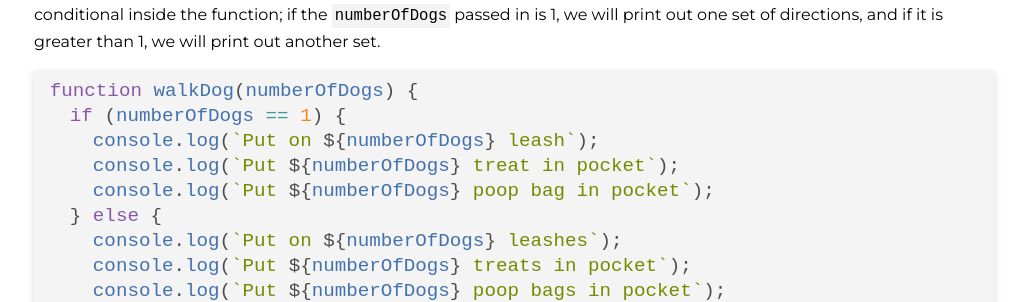
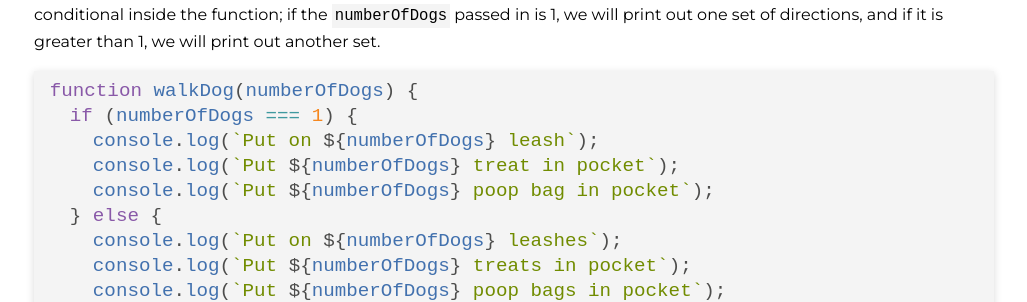
Before and after one commit to ameseee/kwk-curriculum-site, a Jekyll site: the page built from web-app/lessons/js-functions/index.md, in a window 1280 px wide and 900 px high, scrolled down 5384 px. Shown: the part 155-457 px from the top of the window, without its empty margins (126-1153 px from the left). Built offline with Jekyll 4.4.1, drawn with Linux system fonts in a browser that asks for light colours; nearby versions of some CDN libraries.

Commit message:
Change loose equals to strict equals

````diff
--- a/web-app/lessons/js-functions/index.md
+++ b/web-app/lessons/js-functions/index.md
@@ -181,7 +181,7 @@ If we were only walking 1 dog, the sentences would read incorrectly, for example
 
 ```js
 function walkDog(numberOfDogs) {
-  if (numberOfDogs == 1) {
+  if (numberOfDogs === 1) {
     console.log(`Put on ${numberOfDogs} leash`);
     console.log(`Put ${numberOfDogs} treat in pocket`);
     console.log(`Put ${numberOfDogs} poop bag in pocket`);
````
